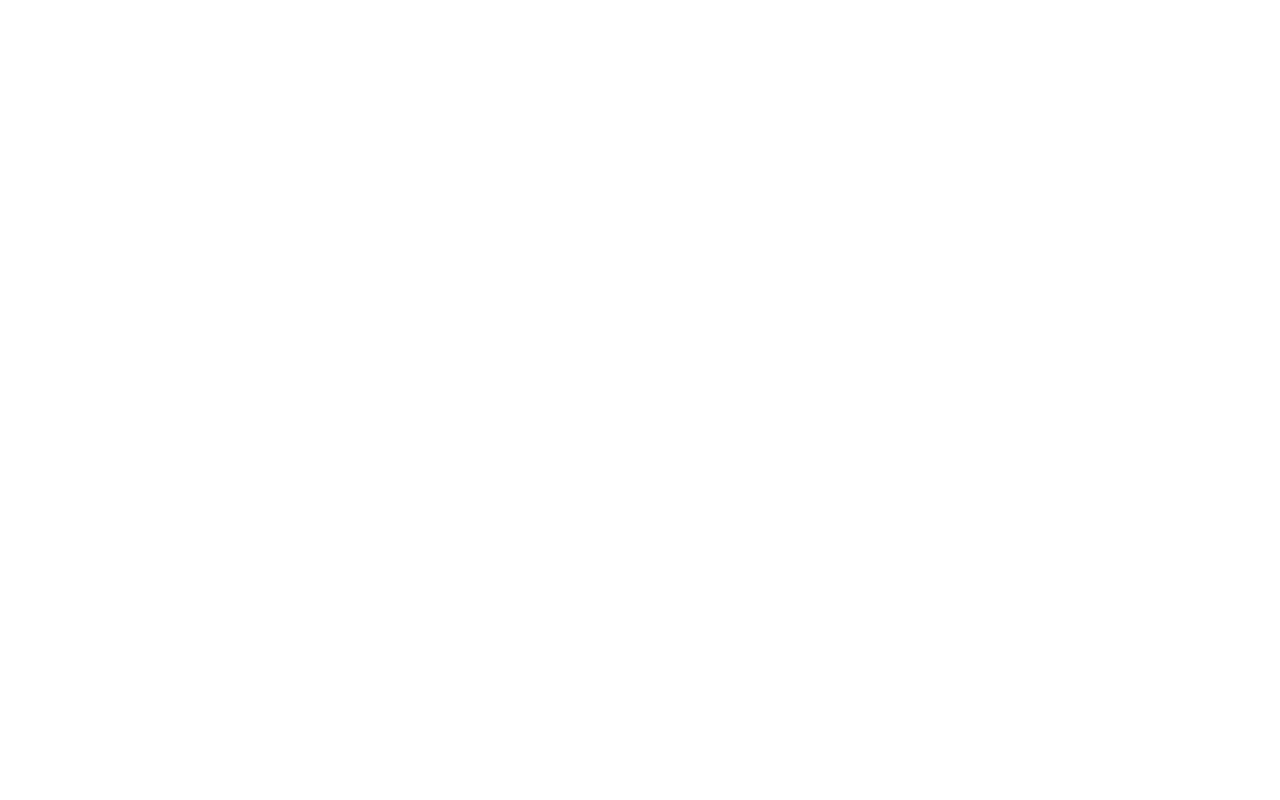
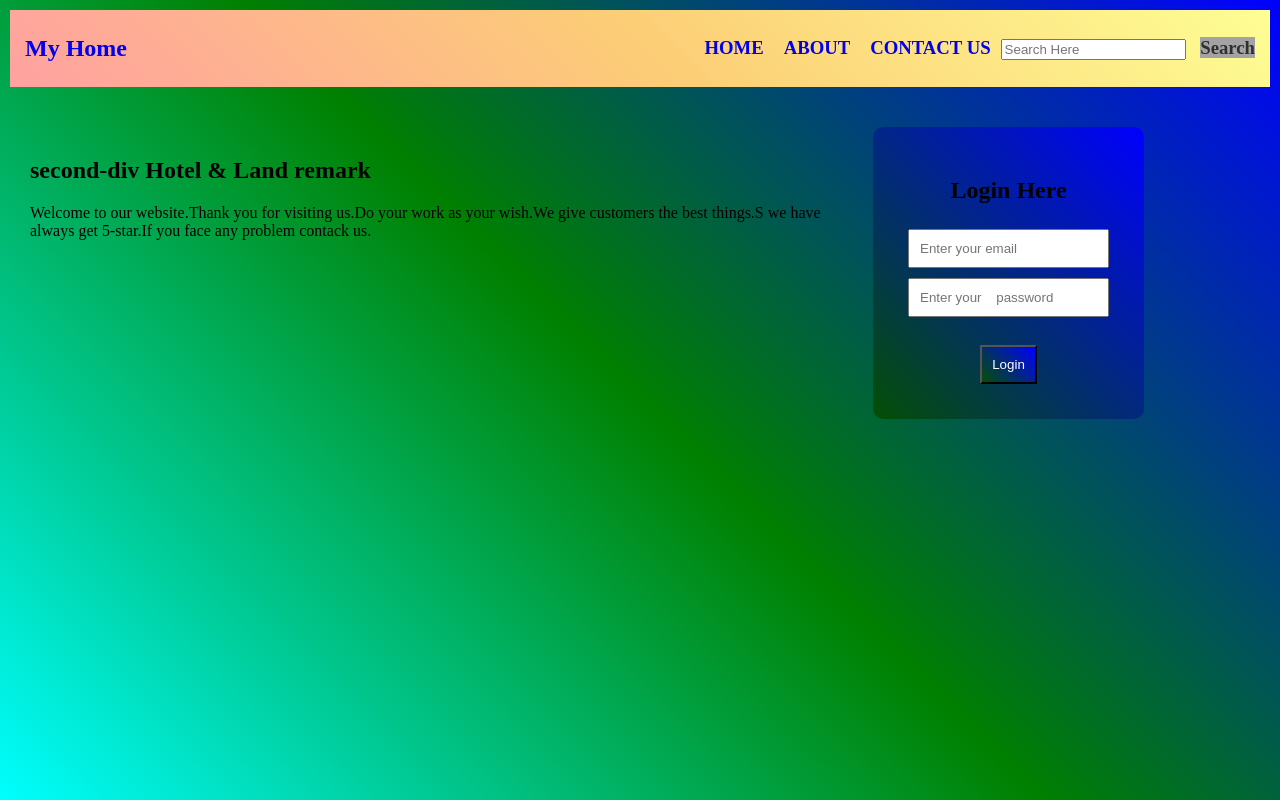
Before and after one commit to Foyzullah9988/my-second-repo, a plain HTML site: page indeex.html in a window 1280 px wide. Drawn offline with Linux system fonts and the light colour scheme.

Commit message:
log in page

```diff
--- a/indeex.html
+++ b/indeex.html
@@ -4,11 +4,38 @@
     <meta charset="UTF-8">
     <meta name="viewport" content="width=device-width, initial-scale=1.0">
     <title>Document</title>
+    <link rel="stylesheet" href="stylee.css">
 </head>
 <body>
-    <div>
-        <div>
-            <div></div>
+    <div id="main">
+        <div class="first-div">
+            <!-- <p>first-div</p> -->
+            <div>
+                <h2><a href="https://foyzullah9988.github.io/my-second-repo/">My Home</a></h2>
+            </div>
+            <div class="right">
+                <h3><a href="https://foyzullah9988.github.io/my-second-repo/">HOME</a></h3>
+                <h3><a href="https://foyzullah9988.github.io/my-second-repo/">ABOUT</a></h3>
+                <h3><a href="https://foyzullah9988.github.io/my-second-repo/" target="_blank">CONTACT US</a></h3>
+                <h3 ><input type="search" placeholder="Search Here">
+                    <a style="background: rgb(163, 163, 163); color:rgba(0, 0, 0, 0.708);" href="https://foyzullah9988.github.io/my-second-repo/">
+                        Search
+                    </a>
+                </h3>
+            </div>
+        </div>
+        <div class="flex">
+            <div class="second-div">
+            <h2>second-div Hotel & Land remark</h2>
+            <p>Welcome to our website.Thank you for visiting us.Do your work as your wish.We give customers the best things.S we have always get 5-star.If you face any problem contack us.</p>
+            </div>
+            <div class="div-three" >
+            <h2>Login Here</h2>
+            <input type="email" placeholder="Enter your email">
+            <input type="password" placeholder="Enter your    password">
+            <br>
+            <input class="input" type="button" value="Login">
+            </div>
         </div>
     </div>
 </body>
--- /dev/null
+++ b/stylee.css
@@ -0,0 +1,61 @@
+body {
+    margin: 0;
+}
+#main {
+    background:linear-gradient(45deg, aqua, green ,blue);
+    padding: 10px;
+    margin: 0;
+    min-height: 100vh;
+    box-sizing: border-box;
+}
+.first-div {
+    display: flex;
+    justify-content: space-between;
+    background: linear-gradient(45deg,rgb(255, 161, 161),rgb(252, 205, 118), rgb(254, 254, 148));
+    align-items: center;
+    padding: 5px;
+
+}
+
+.first-div .right {
+    display: flex;
+}
+a {
+    margin: 0 10px;
+    text-decoration: none;
+}
+.second-div {
+    flex: 10;
+    margin : 10px 20px 10px 20px;
+    text-align: left;
+    text-decoration: j;
+}
+.div-three {
+    background:linear-gradient(45deg,rgb(4, 79, 4),blue);
+    align-items: center;
+    display: flex;
+    flex: 1;
+    flex-direction: column;
+    margin: 0 auto;
+    padding: 30px;
+    justify-content: center;
+    border-radius: 10px;
+}
+.div-three input {
+    padding: 10px;
+    margin: 5px;
+
+}
+.input {
+    color: rgb(255, 255, 255);
+
+    background:linear-gradient(45deg,rgb(4, 79, 4),blue);
+
+}
+.flex {
+    display: flex;
+    justify-content: space-between;
+    width: 90%;
+    gap: 30px;
+    margin-top: 40px;
+}
```
